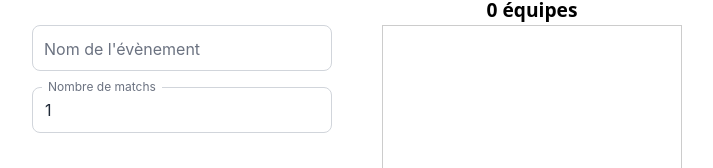
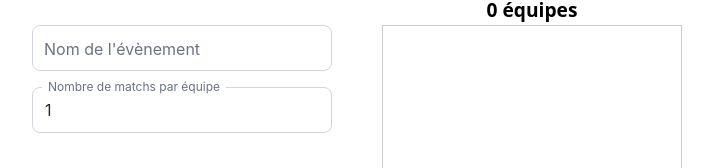
Before and after one commit to syukoGit/Cochonnet-18, a React (Vite) app: page /config in a window 1280 px wide. Shown: the part 128-296 px from the top of the page, without its empty margins (283-996 px from the left). Built offline with nearby package versions, Linux system fonts and the light colour scheme.

Commit message:
Update label for matches input in EventConfig component for clarity

```diff
--- a/src/pages/EventConfig.tsx
+++ b/src/pages/EventConfig.tsx
@@ -29,7 +29,7 @@ function EventConfig() {
           />
           <FloatingLabelInput
             id="nb-matches"
-            label="Nombre de matchs"
+            label="Nombre de matchs par équipe"
             type="number"
             value={matches.toString()}
             onChange={(e) => dispatch(setMatches(Number(e.target.value)))}
```
